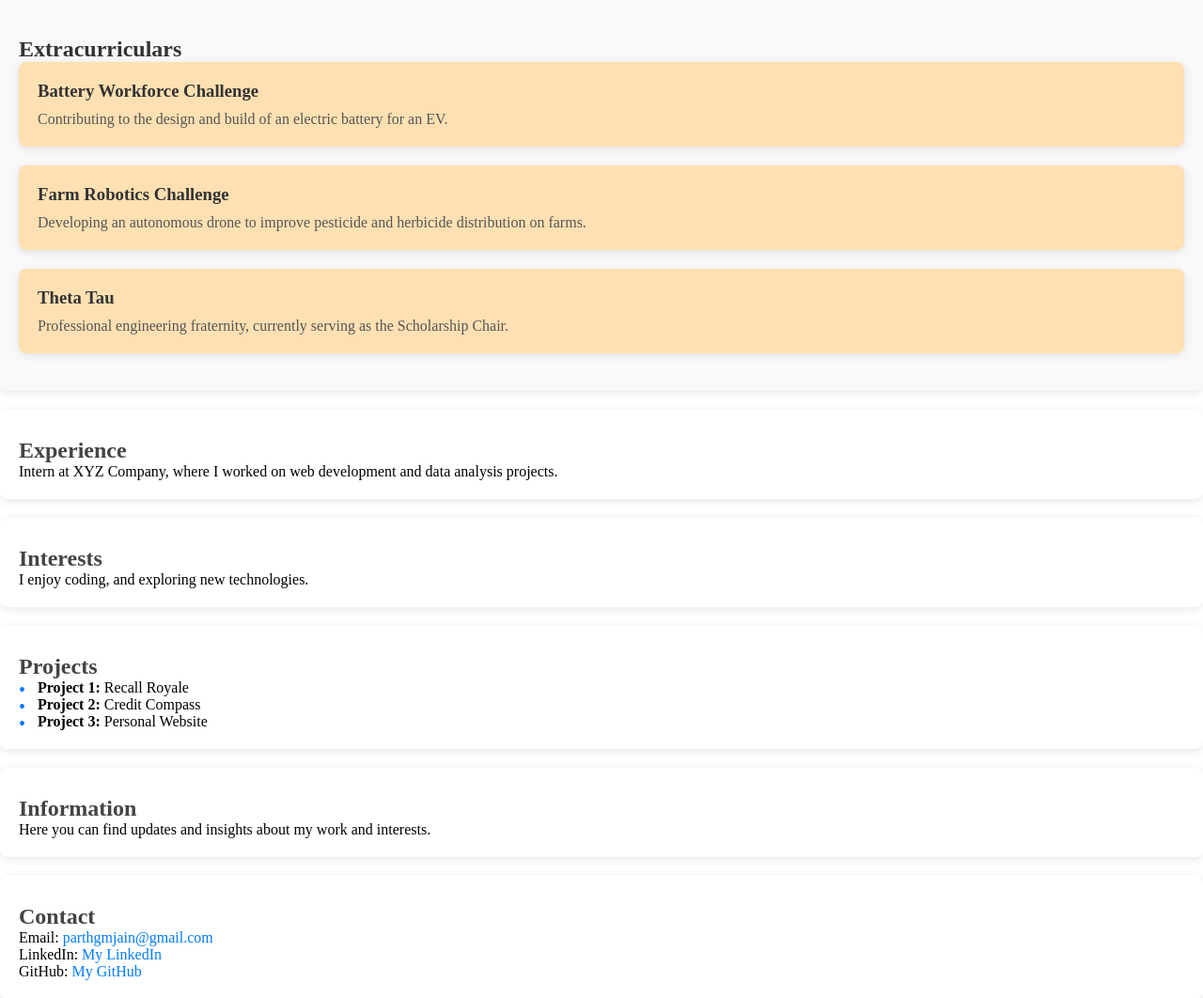
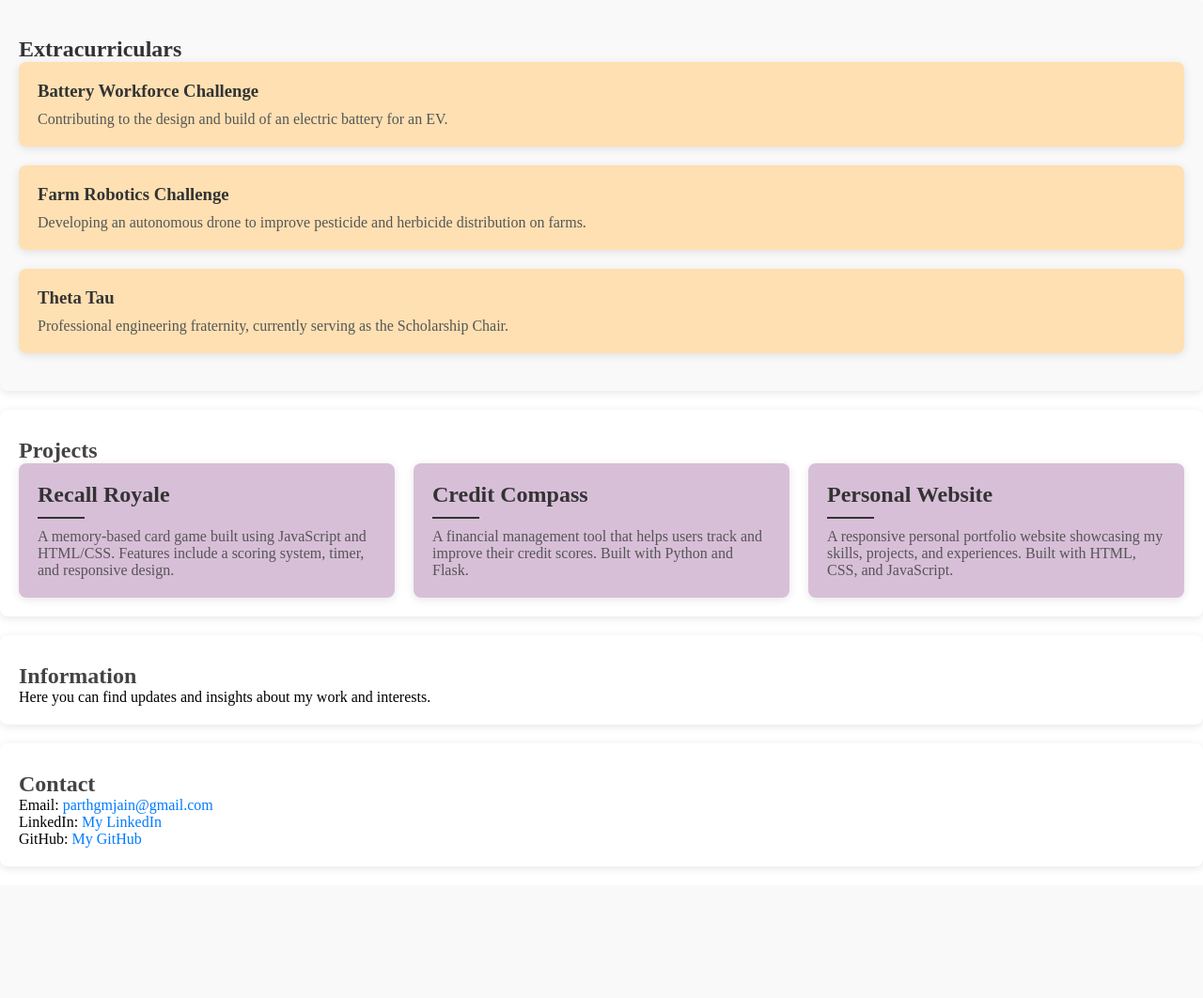
Before and after one commit to parthgmjain/personal_website, a Flask app: page / in a window 1280 px wide. Shown: the part 1971-3033 px from the top of the page at 94% size. After the commit the page ends 2873 px from the top, so only its background shows below. Run offline with Flask 3, Linux system fonts and the light colour scheme.

Commit message:
creating projects tab

```diff
--- a/static/styles.css
+++ b/static/styles.css
@@ -366,7 +366,65 @@
     transform: translateX(0); /* Move to original position */
 }
 
-/* Styling for each section */
+/* Projects Section */
+#projects {
+    background-color: #f9f9f9; /* Light background color for the section */
+    padding: 40px 20px;
+    border-radius: 8px;
+    margin-bottom: 20px;
+}
+
+.projects-container {
+    display: flex;
+    flex-wrap: wrap; /* Allow wrapping on smaller screens */
+    gap: 20px; /* Space between boxes */
+    justify-content: space-between; /* Distribute boxes evenly */
+}
+
+.project-box {
+    flex: 1 1 calc(33.333% - 20px); /* Three boxes per row with gap */
+    background-color: #D8BFD8; /* Pastel red */
+    padding: 20px;
+    border-radius: 8px;
+    box-shadow: 0 2px 10px rgba(0, 0, 0, 0.1);
+    transition: transform 0.3s ease, box-shadow 0.3s ease;
+}
+
+.project-box:hover {
+    transform: translateY(-5px); /* Slight lift on hover */
+    box-shadow: 0 4px 15px rgba(0, 0, 0, 0.2);
+}
+
+.project-box h3 {
+    margin-bottom: 10px;
+    color: #333; /* Dark text color */
+    font-size: 1.5em; /* Larger font size for project title */
+}
+
+.project-box .line {
+    width: 50px; /* Length of the line */
+    height: 2px; /* Thickness of the line */
+    background-color: #333; /* Dark color for the line */
+    margin: 10px 0; /* Space above and below the line */
+}
+
+.project-box p {
+    color: #555; /* Slightly lighter text color */
+    font-size: 1em; /* Standard font size for description */
+}
+
+/* Responsive Design */
+@media (max-width: 768px) {
+    .project-box {
+        flex: 1 1 calc(50% - 20px); /* Two boxes per row on smaller screens */
+    }
+}
+
+@media (max-width: 480px) {
+    .project-box {
+        flex: 1 1 100%; /* One box per row on very small screens */
+    }
+}
 .section {
     background-color: white;
     margin-bottom: 20px;
--- a/templates/index.html
+++ b/templates/index.html
@@ -110,24 +110,30 @@
         </div>
     </div>
 
-
-    <div class="section" id="experience">
-        <h2>Experience</h2>
-        <p>Intern at XYZ Company, where I worked on web development and data analysis projects.</p>
-    </div>
-
-    <div class="section" id="interests">
-        <h2>Interests</h2>
-        <p>I enjoy coding, and exploring new technologies.</p>
-    </div>
-
     <div class="section" id="projects">
         <h2>Projects</h2>
-        <ul>
-            <li><strong>Project 1:</strong> Recall Royale</li>
-            <li><strong>Project 2:</strong> Credit Compass</li>
-            <li><strong>Project 3:</strong> Personal Website</li>
-        </ul>
+        <div class="projects-container">
+            <!-- Project 1 -->
+            <div class="project-box">
+                <h3>Recall Royale</h3>
+                <div class="line"></div>
+                <p>A memory-based card game built using JavaScript and HTML/CSS. Features include a scoring system, timer, and responsive design.</p>
+            </div>
+
+            <!-- Project 2 -->
+            <div class="project-box">
+                <h3>Credit Compass</h3>
+                <div class="line"></div>
+                <p>A financial management tool that helps users track and improve their credit scores. Built with Python and Flask.</p>
+            </div>
+
+            <!-- Project 3 -->
+            <div class="project-box">
+                <h3>Personal Website</h3>
+                <div class="line"></div>
+                <p>A responsive personal portfolio website showcasing my skills, projects, and experiences. Built with HTML, CSS, and JavaScript.</p>
+            </div>
+        </div>
     </div>
 
     <div class="section" id="information">
```
